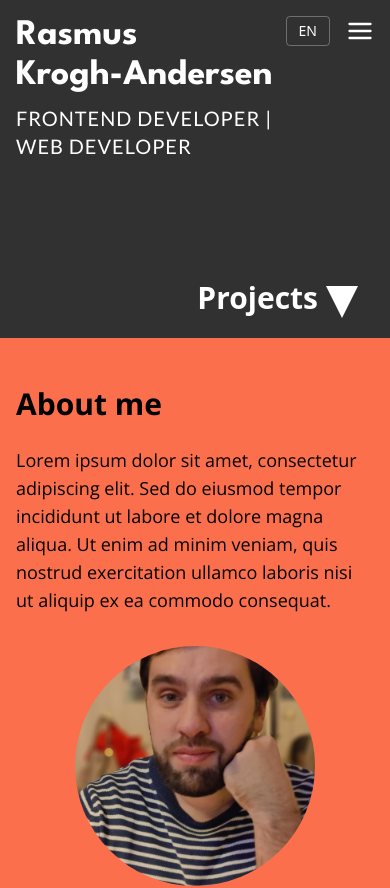
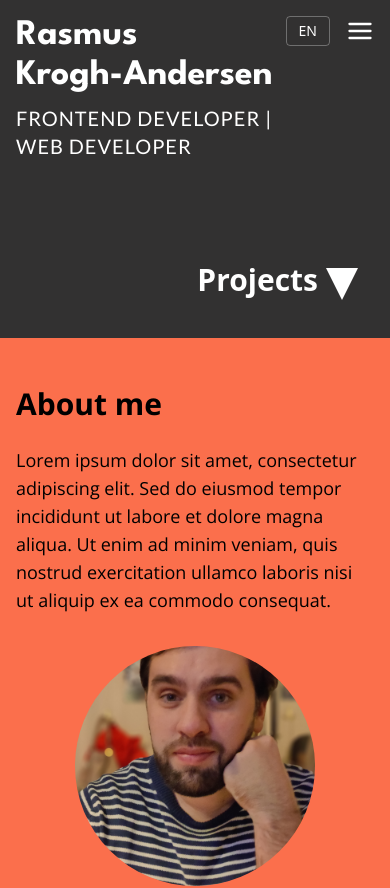
Before and after one commit to Rasmuskrogh/Portfolio-page-next.js, a Next.js app: page / in a window 390 px wide. Shown: the top 888 px of the page. Built offline with nearby package versions, Linux system fonts and the light colour scheme; no server answers.

Commit message:
setting different margins for different phone and tablet sizes

```diff
--- a/components/ProjectsArrow.tsx
+++ b/components/ProjectsArrow.tsx
@@ -24,12 +24,15 @@ export default function ProjectsArrow({
 
   return (
     <div
-      className="fixed right-0 pr-8 z-50 transition-all duration-700"
+      className="fixed right-0 pr-8 z-50 transition-all duration-700
+        [transform:translateY(calc(50vh-10rem))]
+        sm:[transform:translateY(calc(50vh-9rem))]
+        md:[transform:translateY(calc(50vh-12rem))]
+        lg:[transform:translateY(calc(50vh-14rem))]
+        xl:[transform:translateY(calc(50vh-10rem))]
+        [&.scrolled]:[transform:translateY(calc(100vh-5.3rem))]"
       style={{
-        transform: isScrolled
-          ? `translateY(calc(100dvh - 5.3rem - env(safe-area-inset-bottom, 0px)))`
-          : `translateY(calc(280px + env(safe-area-inset-top, 0px)))`,
-        right: "env(safe-area-inset-right, 2rem)",
+        transform: isScrolled ? `translateY(calc(100vh - 5.3rem))` : undefined,
       }}
     >
       <div
```
